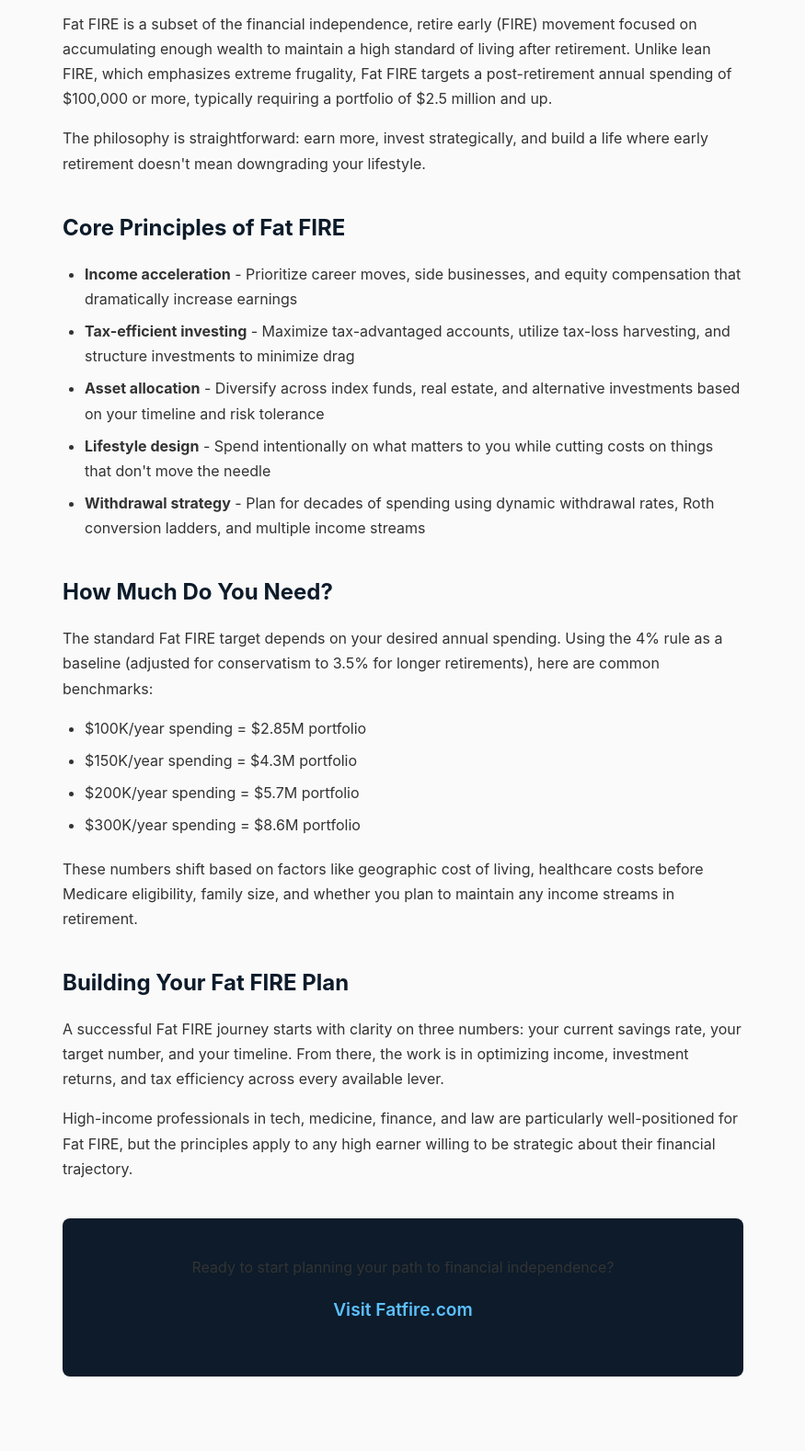
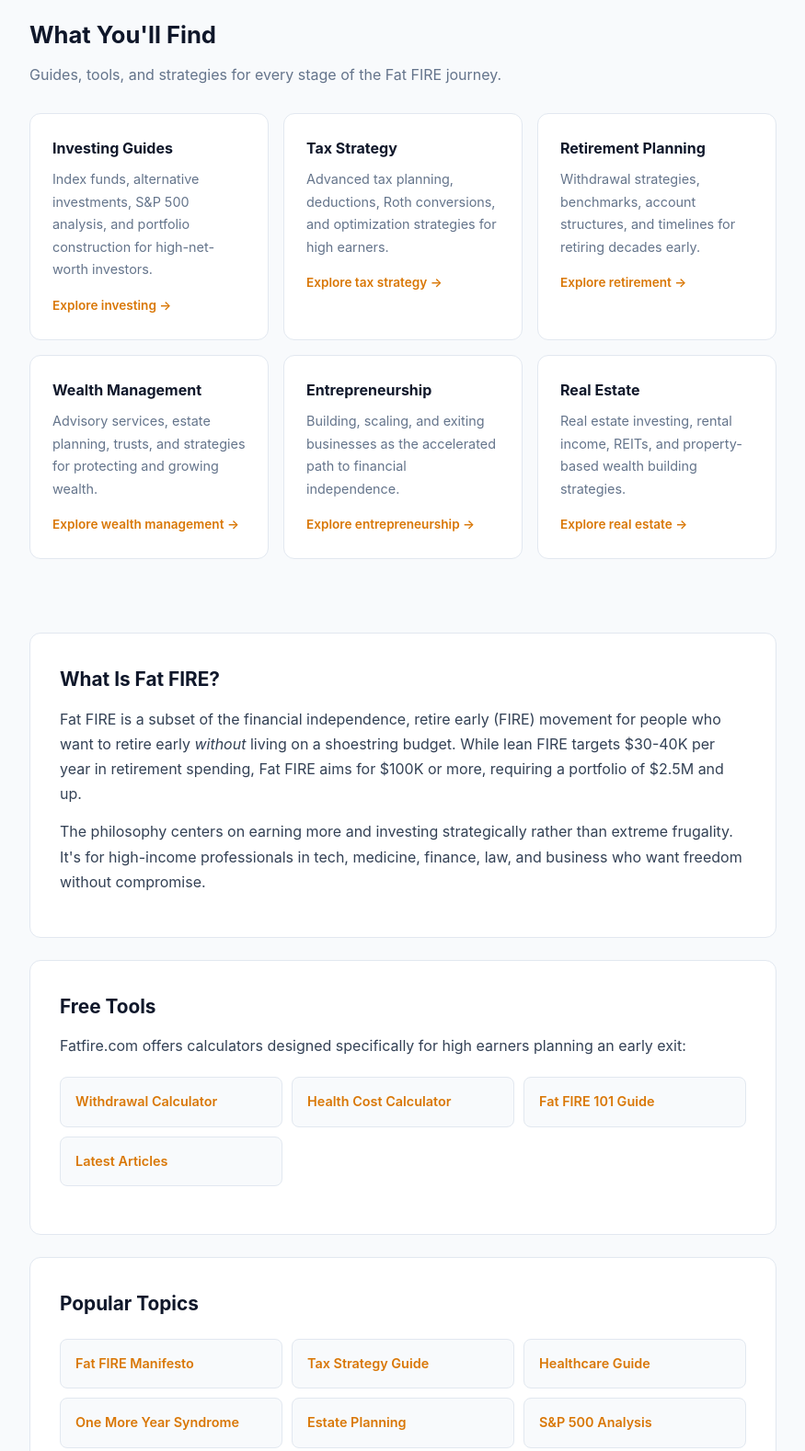
Before and after one commit to LEEFTI/fatfire-site, a plain HTML site: page index.html in a window 1280 px wide. Shown: the part 380-1958 px from the top of the page at 92% size, without its empty margins (202-1077 px from the left). Drawn offline with Linux system fonts and the light colour scheme.

Commit message:
Redesign with rich content, deep links, IndexNow key, sitemap, robots.txt

```diff
--- a/index.html
+++ b/index.html
@@ -3,89 +3,173 @@
 <head>
     <meta charset="UTF-8">
     <meta name="viewport" content="width=device-width, initial-scale=1.0">
-    <title>Fatfire.com - Financial Independence and Early Retirement</title>
-    <meta name="description" content="Fatfire.com helps high earners achieve financial independence and retire early without sacrificing quality of life. Strategies, tools, and community for the Fat FIRE path.">
+    <title>Fatfire.com - Financial Independence Without Compromise</title>
+    <meta name="description" content="Fatfire.com is the leading resource for high-income earners pursuing financial independence and early retirement. Calculators, guides, tax strategy, and investment insights for the Fat FIRE path.">
     <meta name="robots" content="index, follow">
     <link rel="canonical" href="https://leefti.github.io/fatfire-site/">
-    <meta property="og:title" content="Fatfire.com - Financial Independence and Early Retirement">
-    <meta property="og:description" content="Strategies, tools, and community for achieving financial independence with a high quality of life.">
+    <meta property="og:title" content="Fatfire.com - Financial Independence Without Compromise">
+    <meta property="og:description" content="Calculators, guides, tax strategy, and investment insights for high earners pursuing early retirement.">
     <meta property="og:type" content="website">
     <meta property="og:url" content="https://leefti.github.io/fatfire-site/">
     <style>
+        :root {
+            --primary: #0f172a;
+            --accent: #f59e0b;
+            --accent-dark: #d97706;
+            --text: #334155;
+            --text-light: #64748b;
+            --bg: #f8fafc;
+            --card-bg: #ffffff;
+            --border: #e2e8f0;
+        }
         * { margin: 0; padding: 0; box-sizing: border-box; }
-        body {
-            font-family: -apple-system, BlinkMacSystemFont, 'Segoe UI', Roboto, sans-serif;
-            color: #1a1a1a;
-            line-height: 1.7;
-            background: #fafafa;
-        }
-        header {
-            background: #0d1b2a;
+        body { font-family: 'Inter', -apple-system, BlinkMacSystemFont, 'Segoe UI', sans-serif; color: var(--text); line-height: 1.7; background: var(--bg); }
+        a { color: var(--accent-dark); text-decoration: none; font-weight: 500; }
+        a:hover { text-decoration: underline; }
+
+        .hero {
+            background: var(--primary);
             color: white;
-            padding: 60px 20px;
+            padding: 80px 24px 60px;
             text-align: center;
         }
-        header h1 { font-size: 2.4rem; margin-bottom: 12px; }
-        header p { font-size: 1.15rem; opacity: 0.85; max-width: 600px; margin: 0 auto; }
-        main { max-width: 780px; margin: 0 auto; padding: 40px 20px 60px; }
-        h2 { font-size: 1.5rem; margin: 36px 0 16px; color: #0d1b2a; }
-        p { margin-bottom: 16px; color: #333; }
-        ul { margin: 0 0 20px 24px; }
-        li { margin-bottom: 8px; color: #333; }
-        a { color: #1a6dd4; text-decoration: none; }
-        a:hover { text-decoration: underline; }
-        .cta {
-            background: #0d1b2a;
+        .hero-badge { display: inline-block; background: rgba(245,158,11,0.15); color: var(--accent); font-size: 0.8rem; font-weight: 600; padding: 6px 16px; border-radius: 20px; margin-bottom: 20px; letter-spacing: 0.5px; text-transform: uppercase; }
+        .hero h1 { font-size: 2.8rem; font-weight: 800; margin-bottom: 16px; letter-spacing: -0.5px; }
+        .hero p { font-size: 1.15rem; opacity: 0.8; max-width: 560px; margin: 0 auto; }
+
+        .container { max-width: 860px; margin: 0 auto; padding: 0 24px; }
+
+        .section { padding: 48px 0; }
+        .section-title { font-size: 1.6rem; font-weight: 700; color: var(--primary); margin-bottom: 8px; }
+        .section-sub { color: var(--text-light); margin-bottom: 28px; }
+
+        .card-grid { display: grid; grid-template-columns: repeat(auto-fit, minmax(240px, 1fr)); gap: 16px; margin-bottom: 32px; }
+        .card {
+            background: var(--card-bg);
+            border: 1px solid var(--border);
+            border-radius: 12px;
+            padding: 24px;
+            transition: box-shadow 0.2s, transform 0.2s;
+        }
+        .card:hover { box-shadow: 0 4px 20px rgba(0,0,0,0.08); transform: translateY(-2px); }
+        .card h3 { font-size: 1rem; font-weight: 700; color: var(--primary); margin-bottom: 8px; }
+        .card p { font-size: 0.9rem; color: var(--text-light); margin-bottom: 12px; }
+        .card a { font-size: 0.85rem; color: var(--accent-dark); font-weight: 600; }
+
+        .content-block { background: var(--card-bg); border: 1px solid var(--border); border-radius: 12px; padding: 32px; margin-bottom: 24px; }
+        .content-block h2 { font-size: 1.3rem; font-weight: 700; color: var(--primary); margin-bottom: 12px; }
+        .content-block p { margin-bottom: 14px; }
+        .content-block ul { margin: 0 0 16px 20px; }
+        .content-block li { margin-bottom: 6px; font-size: 0.95rem; }
+
+        .link-grid { display: grid; grid-template-columns: repeat(auto-fit, minmax(200px, 1fr)); gap: 10px; margin: 20px 0; }
+        .link-item { background: var(--bg); border: 1px solid var(--border); border-radius: 8px; padding: 14px 16px; font-size: 0.9rem; }
+        .link-item a { font-weight: 600; }
+
+        .cta-banner {
+            background: var(--primary);
             color: white;
             text-align: center;
-            padding: 40px 20px;
-            margin-top: 40px;
-            border-radius: 8px;
+            padding: 48px 24px;
+            border-radius: 16px;
+            margin: 32px 0;
         }
-        .cta a { color: #5bc0ff; font-size: 1.2rem; font-weight: 600; }
-        footer { text-align: center; padding: 30px; color: #888; font-size: 0.85rem; }
+        .cta-banner h2 { font-size: 1.6rem; font-weight: 700; margin-bottom: 12px; }
+        .cta-banner p { opacity: 0.8; margin-bottom: 20px; }
+        .cta-btn { display: inline-block; background: var(--accent); color: var(--primary); font-weight: 700; padding: 14px 32px; border-radius: 8px; font-size: 1rem; text-decoration: none; }
+        .cta-btn:hover { background: var(--accent-dark); color: white; text-decoration: none; }
+
+        footer { text-align: center; padding: 40px 24px; color: var(--text-light); font-size: 0.8rem; border-top: 1px solid var(--border); }
     </style>
 </head>
 <body>
-    <header>
+    <div class="hero">
+        <div class="hero-badge">Financial Independence</div>
         <h1>Fatfire.com</h1>
-        <p>Financial independence without compromise. Strategies for high earners who want to retire early and live well.</p>
-    </header>
-    <main>
-        <h2>What Is Fat FIRE?</h2>
-        <p>Fat FIRE is a subset of the financial independence, retire early (FIRE) movement focused on accumulating enough wealth to maintain a high standard of living after retirement. Unlike lean FIRE, which emphasizes extreme frugality, Fat FIRE targets a post-retirement annual spending of $100,000 or more, typically requiring a portfolio of $2.5 million and up.</p>
-        <p>The philosophy is straightforward: earn more, invest strategically, and build a life where early retirement doesn't mean downgrading your lifestyle.</p>
+        <p>The definitive resource for high earners building wealth and retiring early without sacrificing the life they want.</p>
+    </div>
 
-        <h2>Core Principles of Fat FIRE</h2>
-        <ul>
-            <li><strong>Income acceleration</strong> - Prioritize career moves, side businesses, and equity compensation that dramatically increase earnings</li>
-            <li><strong>Tax-efficient investing</strong> - Maximize tax-advantaged accounts, utilize tax-loss harvesting, and structure investments to minimize drag</li>
-            <li><strong>Asset allocation</strong> - Diversify across index funds, real estate, and alternative investments based on your timeline and risk tolerance</li>
-            <li><strong>Lifestyle design</strong> - Spend intentionally on what matters to you while cutting costs on things that don't move the needle</li>
-            <li><strong>Withdrawal strategy</strong> - Plan for decades of spending using dynamic withdrawal rates, Roth conversion ladders, and multiple income streams</li>
-        </ul>
+    <div class="container">
+        <div class="section">
+            <div class="section-title">What You'll Find</div>
+            <div class="section-sub">Guides, tools, and strategies for every stage of the Fat FIRE journey.</div>
 
-        <h2>How Much Do You Need?</h2>
-        <p>The standard Fat FIRE target depends on your desired annual spending. Using the 4% rule as a baseline (adjusted for conservatism to 3.5% for longer retirements), here are common benchmarks:</p>
-        <ul>
-            <li>$100K/year spending = $2.85M portfolio</li>
-            <li>$150K/year spending = $4.3M portfolio</li>
-            <li>$200K/year spending = $5.7M portfolio</li>
-            <li>$300K/year spending = $8.6M portfolio</li>
-        </ul>
-        <p>These numbers shift based on factors like geographic cost of living, healthcare costs before Medicare eligibility, family size, and whether you plan to maintain any income streams in retirement.</p>
+            <div class="card-grid">
+                <div class="card">
+                    <h3>Investing Guides</h3>
+                    <p>Index funds, alternative investments, S&P 500 analysis, and portfolio construction for high-net-worth investors.</p>
+                    <a href="https://fatfire.com/investing/">Explore investing &rarr;</a>
+                </div>
+                <div class="card">
+                    <h3>Tax Strategy</h3>
+                    <p>Advanced tax planning, deductions, Roth conversions, and optimization strategies for high earners.</p>
+                    <a href="https://fatfire.com/tax-strategy/">Explore tax strategy &rarr;</a>
+                </div>
+                <div class="card">
+                    <h3>Retirement Planning</h3>
+                    <p>Withdrawal strategies, benchmarks, account structures, and timelines for retiring decades early.</p>
+                    <a href="https://fatfire.com/retirement-planning/">Explore retirement &rarr;</a>
+                </div>
+                <div class="card">
+                    <h3>Wealth Management</h3>
+                    <p>Advisory services, estate planning, trusts, and strategies for protecting and growing wealth.</p>
+                    <a href="https://fatfire.com/wealth-management/">Explore wealth management &rarr;</a>
+                </div>
+                <div class="card">
+                    <h3>Entrepreneurship</h3>
+                    <p>Building, scaling, and exiting businesses as the accelerated path to financial independence.</p>
+                    <a href="https://fatfire.com/entrepreneurship/">Explore entrepreneurship &rarr;</a>
+                </div>
+                <div class="card">
+                    <h3>Real Estate</h3>
+                    <p>Real estate investing, rental income, REITs, and property-based wealth building strategies.</p>
+                    <a href="https://fatfire.com/real-estate/">Explore real estate &rarr;</a>
+                </div>
+            </div>
+        </div>
 
-        <h2>Building Your Fat FIRE Plan</h2>
-        <p>A successful Fat FIRE journey starts with clarity on three numbers: your current savings rate, your target number, and your timeline. From there, the work is in optimizing income, investment returns, and tax efficiency across every available lever.</p>
-        <p>High-income professionals in tech, medicine, finance, and law are particularly well-positioned for Fat FIRE, but the principles apply to any high earner willing to be strategic about their financial trajectory.</p>
+        <div class="content-block">
+            <h2>What Is Fat FIRE?</h2>
+            <p>Fat FIRE is a subset of the financial independence, retire early (FIRE) movement for people who want to retire early <em>without</em> living on a shoestring budget. While lean FIRE targets $30-40K per year in retirement spending, Fat FIRE aims for $100K or more, requiring a portfolio of $2.5M and up.</p>
+            <p>The philosophy centers on earning more and investing strategically rather than extreme frugality. It's for high-income professionals in tech, medicine, finance, law, and business who want freedom without compromise.</p>
+        </div>
 
-        <div class="cta">
-            <p>Ready to start planning your path to financial independence?</p>
-            <p><a href="https://fatfire.com">Visit Fatfire.com</a></p>
+        <div class="content-block">
+            <h2>Free Tools</h2>
+            <p>Fatfire.com offers calculators designed specifically for high earners planning an early exit:</p>
+            <div class="link-grid">
+                <div class="link-item"><a href="https://fatfire.com/tools/withdrawal-calculator/">Withdrawal Calculator</a></div>
+                <div class="link-item"><a href="https://fatfire.com/tools/health-calculator/">Health Cost Calculator</a></div>
+                <div class="link-item"><a href="https://fatfire.com/what-is-fatfire/">Fat FIRE 101 Guide</a></div>
+                <div class="link-item"><a href="https://fatfire.com/blog/">Latest Articles</a></div>
+            </div>
         </div>
-    </main>
+
+        <div class="content-block">
+            <h2>Popular Topics</h2>
+            <div class="link-grid">
+                <div class="link-item"><a href="https://fatfire.com/fatfire-manifesto/">Fat FIRE Manifesto</a></div>
+                <div class="link-item"><a href="https://fatfire.com/fatfire-tax-strategy/">Tax Strategy Guide</a></div>
+                <div class="link-item"><a href="https://fatfire.com/fatfire-healthcare-guide/">Healthcare Guide</a></div>
+                <div class="link-item"><a href="https://fatfire.com/one-more-year-syndrome/">One More Year Syndrome</a></div>
+                <div class="link-item"><a href="https://fatfire.com/estate-planning/">Estate Planning</a></div>
+                <div class="link-item"><a href="https://fatfire.com/sp-500/">S&P 500 Analysis</a></div>
+                <div class="link-item"><a href="https://fatfire.com/vanguard/">Vanguard Investing</a></div>
+                <div class="link-item"><a href="https://fatfire.com/private-equity/">Private Equity</a></div>
+                <div class="link-item"><a href="https://fatfire.com/financial-independence/">Financial Independence</a></div>
+                <div class="link-item"><a href="https://fatfire.com/career-and-compensation/">Career &amp; Compensation</a></div>
+            </div>
+        </div>
+
+        <div class="cta-banner">
+            <h2>Start Your Fat FIRE Journey</h2>
+            <p>Guides, calculators, and strategies built for high earners who refuse to settle.</p>
+            <a href="https://fatfire.com" class="cta-btn">Visit Fatfire.com</a>
+        </div>
+    </div>
+
     <footer>
-        <p>&copy; 2026 Fatfire.com. All rights reserved.</p>
+        <p>&copy; 2026 Fatfire.com. All rights reserved. | <a href="https://fatfire.com/about/">About</a> | <a href="https://fatfire.com/privacy/">Privacy</a> | <a href="https://fatfire.com/terms/">Terms</a></p>
     </footer>
 </body>
 </html>
```
Also changed, not shown: b2f4e8a1c3d5f6e7a9b0c1d2e3f4a5b6.txt (added).
